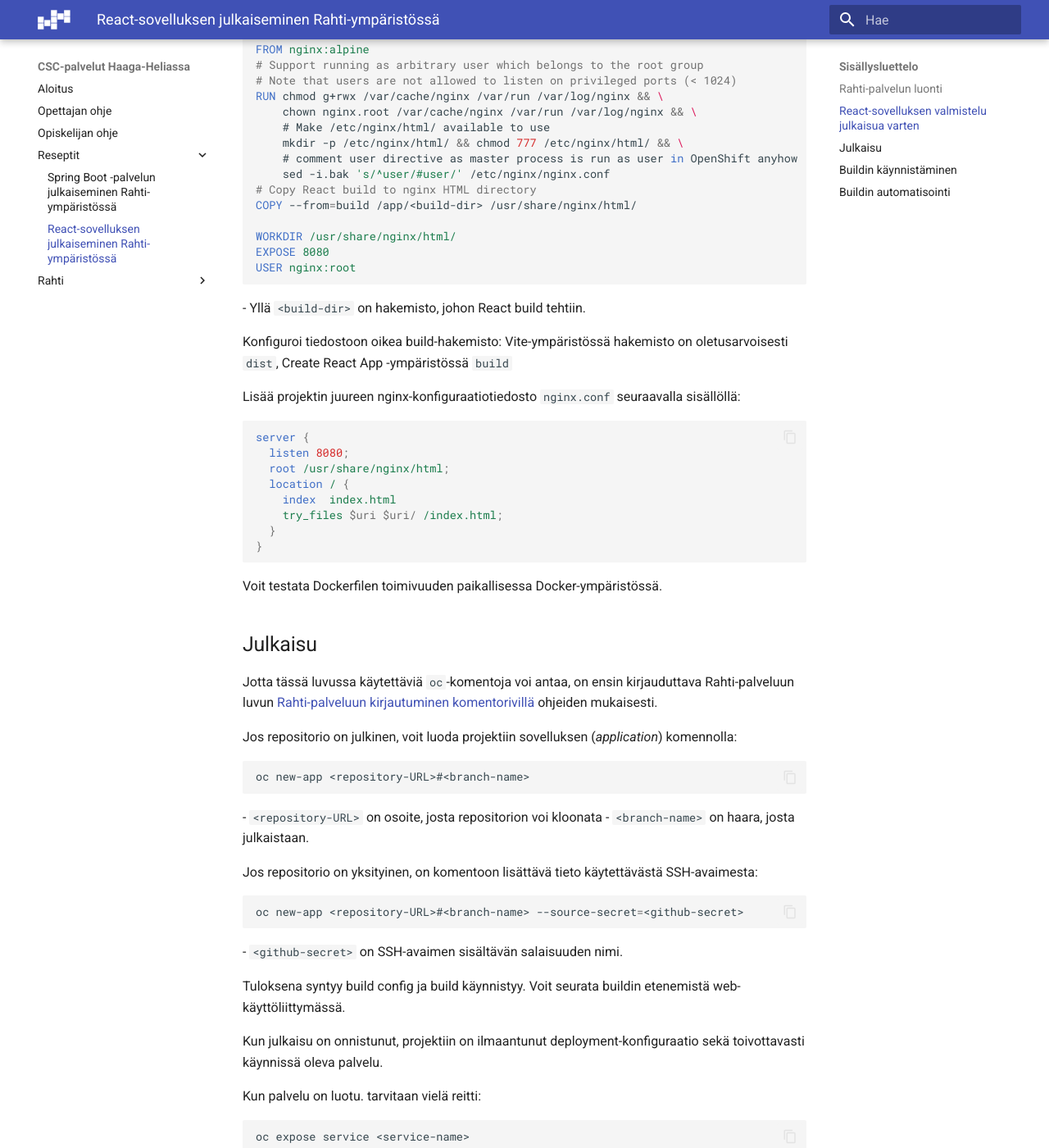
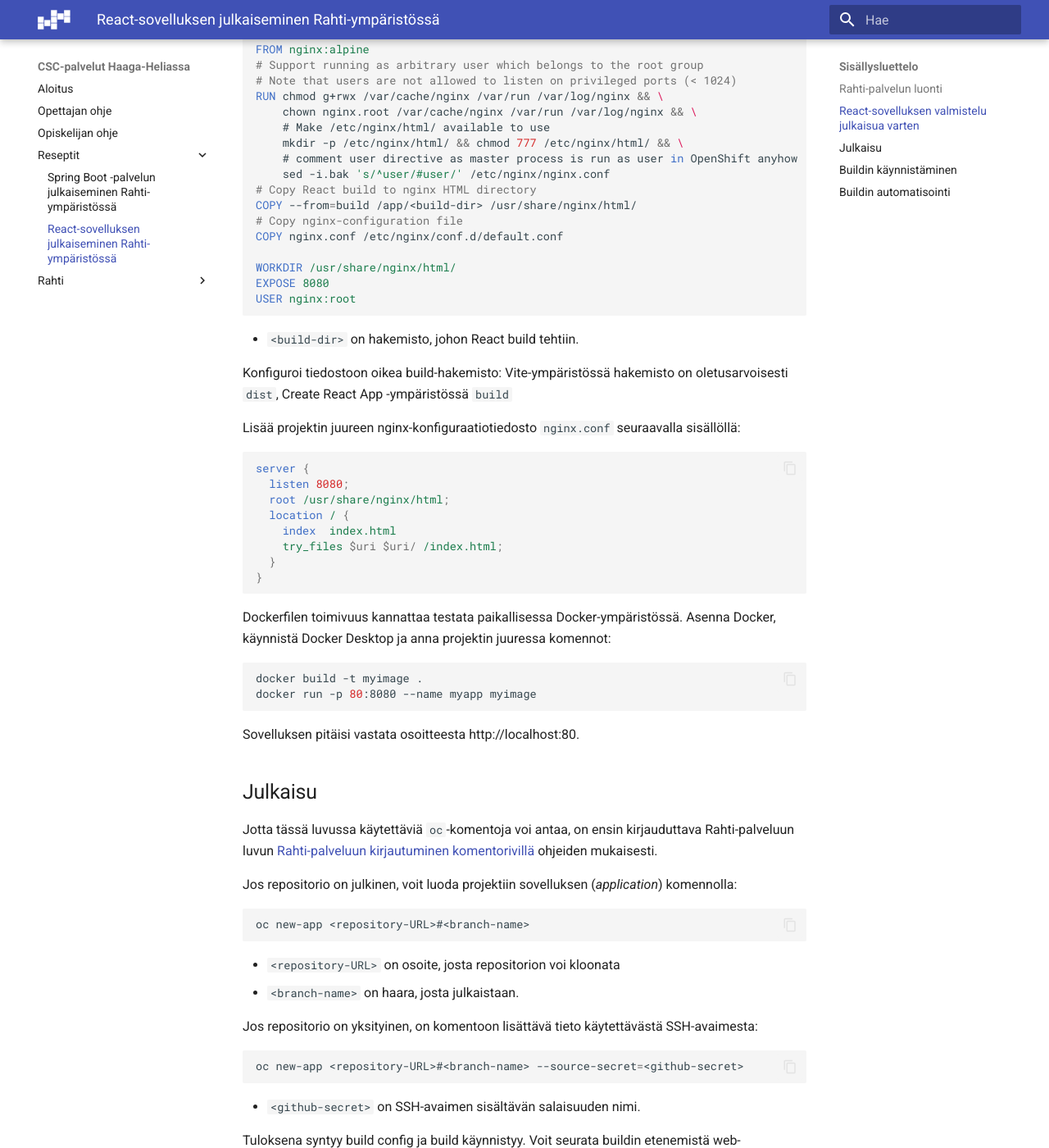
Before and after one commit to haagahelia/hh-csc-docs, an MkDocs documentation site: the page built from docs/ohje_react_rahti.md, in a window 1280 px wide and 1400 px high, scrolled down 796 px. Shown: the whole window at 82% size. Built offline with MkDocs 1.6.1 and Material for MkDocs 9.7.7, drawn with Linux system fonts in a browser that asks for light colours; some of the changed text lies outside the part shown.

Commit message:
React-Dockerfile korjattu

````diff
--- a/docs/ohje_react_rahti.md
+++ b/docs/ohje_react_rahti.md
@@ -35,12 +35,15 @@
     sed -i.bak 's/^user/#user/' /etc/nginx/nginx.conf
 # Copy React build to nginx HTML directory
 COPY --from=build /app/<build-dir> /usr/share/nginx/html/
+# Copy nginx-configuration file
+COPY nginx.conf /etc/nginx/conf.d/default.conf
 
 WORKDIR /usr/share/nginx/html/
 EXPOSE 8080
 USER nginx:root
 ```
-- Yllä `<build-dir>` on hakemisto, johon React build tehtiin.
+
+- `<build-dir>` on hakemisto, johon React build tehtiin.
 
 Konfiguroi tiedostoon oikea build-hakemisto: Vite-ympäristössä hakemisto on oletusarvoisesti `dist`, Create React App -ympäristössä `build`
 
@@ -56,7 +59,12 @@
 }
 ```
 
-Voit testata Dockerfilen toimivuuden paikallisessa Docker-ympäristössä.
+Dockerfilen toimivuus kannattaa testata paikallisessa Docker-ympäristössä. Asenna Docker, käynnistä Docker Desktop ja anna projektin juuressa komennot:
+```bash
+docker build -t myimage .
+docker run -p 80:8080 --name myapp myimage
+```
+Sovelluksen pitäisi vastata osoitteesta http://localhost:80.
 
 ## Julkaisu
 
@@ -66,6 +74,7 @@
 ```bash
 oc new-app <repository-URL>#<branch-name>
 ```
+
 - `<repository-URL>` on osoite, josta repositorion voi kloonata
 - `<branch-name>` on haara, josta julkaistaan.
 
@@ -74,6 +83,7 @@
 ```bash
 oc new-app <repository-URL>#<branch-name> --source-secret=<github-secret>
 ```
+
 - `<github-secret>` on SSH-avaimen sisältävän salaisuuden nimi.
 
 Tuloksena syntyy build config ja build käynnistyy. Voit seurata buildin etenemistä web-käyttöliittymässä.
@@ -85,6 +95,7 @@
 ```bash
 oc expose service <service-name>
 ```
+
 - `<service-name>` on äsken luodun palvelun nimi, oletusarvoisesti sama kuin <deployment-config-name>
 
 Tällä syntyy reittikin, ja palvelu on julkaistu verkkoon HTTP-protokollalla. Jos halutaan https-pääsy, on se konfiguroitava erikseen, ks. luku [HTTPS-konfigurointi](#https-konfigurointi)
@@ -92,9 +103,11 @@
 ## Buildin käynnistäminen
 
 Julkaisun jälkeen uusi julkaisu voidaan käynnistää manuaalisesti web-käyttöliittymästä tai komentorivillä `oc`-komennolla.
+
 ```bash
 oc start-build <build-config-name>
 ```
+
 - `<build-config-name>` on oletusarvoisesti sama kuin `<deployment-config-name>`
 
 Build voidaan myös automatisoida tapahtumaan aina, kun GitHub-repositorioon pusketaan uusi versio lähdekoodista
````
Also changed, not shown: other parts of docs/ohje_react_rahti.md (+2 -2 lines).
